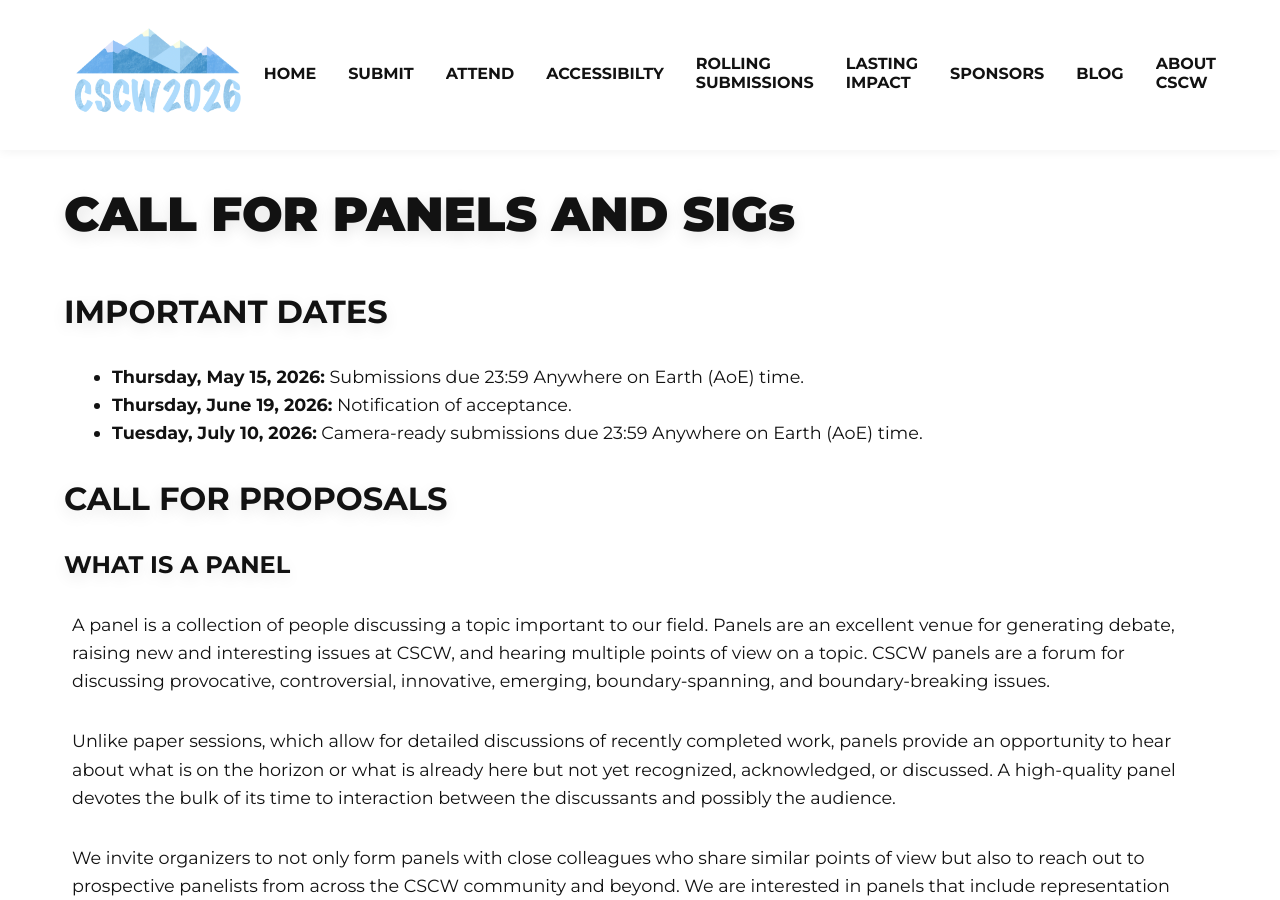
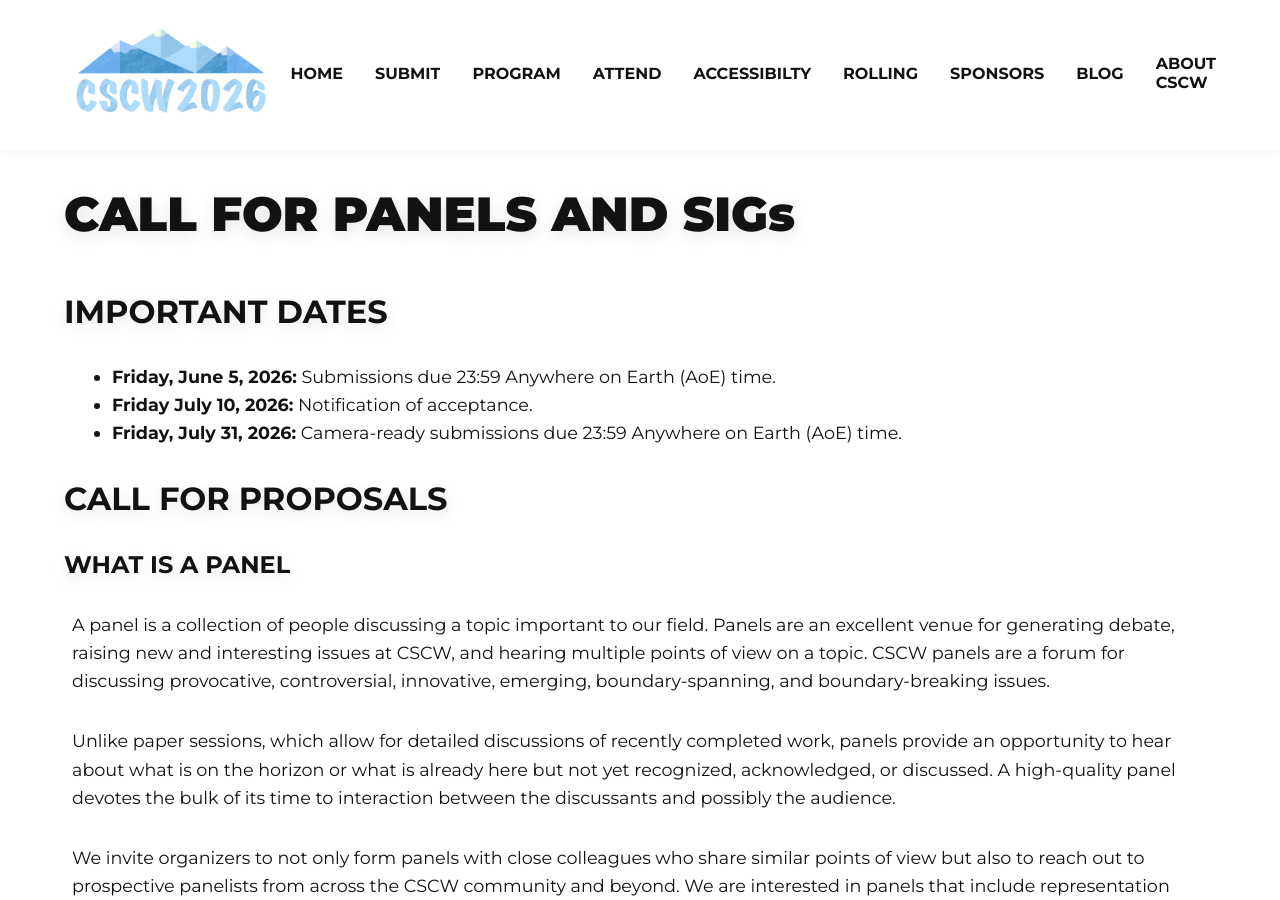
Before and after one commit to anthonypinter/cscw2026-website, a Jekyll site: the page built from panels.html, in a window 1280 px wide and 900 px high. Built offline with Jekyll 4.4.1, drawn with Linux system fonts in a browser that asks for light colours.

Commit message:
updating nav, panels

```diff
--- a/_includes/nav.html
+++ b/_includes/nav.html
@@ -52,6 +52,16 @@
       </div>
     </li>
     <li class="nav-item">
+      <a href="" class="nav-link">PROGRAM</a>
+      <div class="dropdown">
+        <ul class="dropdown-list">
+          <li class="dropdown-item">
+            <a href="/2026/lastingimpact.html" class="dropdown-link">LASTING IMPACT</a>
+          </li>
+        </ul>
+      </div>
+    </li>
+    <li class="nav-item">
       <a href="/2026/venue.html" class="nav-link">ATTEND</a>
       <div class="dropdown">
         <ul class="dropdown-list">
@@ -90,10 +100,7 @@
       </div>
     </li>
     <li class="nav-item">
-      <a href="/rolling.html" class="nav-link">ROLLING SUBMISSIONS</a>
-    </li>
-    <li class="nav-item">
-      <a href="/2026/lastingimpact.html" class="nav-link">LASTING IMPACT</a>
+      <a href="/rolling.html" class="nav-link">ROLLING</a>
     </li>
     <li class="nav-item">
       <a href="/2026/2026sponsors.html" class="nav-link">SPONSORS</a>
--- a/panels.html
+++ b/panels.html
@@ -18,9 +18,9 @@ section_id: home
 
       <div class="page-text">
         <ul class="bullet-list">
-            <li><strong>Thursday, May 15, 2026:</strong> Submissions due 23:59 Anywhere on Earth (AoE) time.</li>
-            <li><strong>Thursday, June 19, 2026:</strong> Notification of acceptance.</li>
-            <li><strong>Tuesday, July 10, 2026:</strong> Camera-ready submissions due 23:59 Anywhere on Earth (AoE) time.</li>
+            <li><strong>Friday, June 5, 2026:</strong> Submissions due 23:59 Anywhere on Earth (AoE) time.</li>
+            <li><strong>Friday July 10, 2026:</strong> Notification of acceptance.</li>
+            <li><strong>Friday, July 31, 2026:</strong> Camera-ready submissions due 23:59 Anywhere on Earth (AoE) time.</li>
         </ul>
       </div>
 
```
Also changed, not shown: _includes/nav-blog.html (+10 -3 lines).
